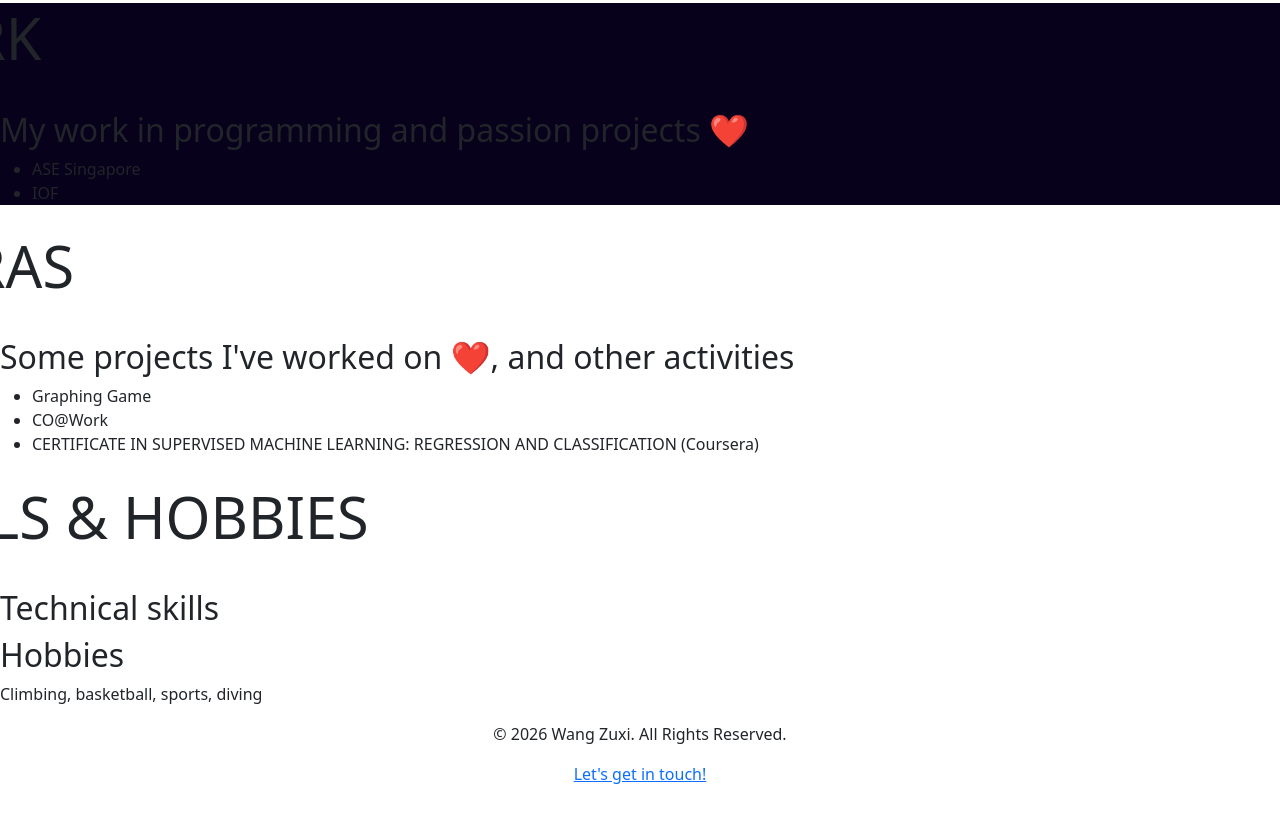
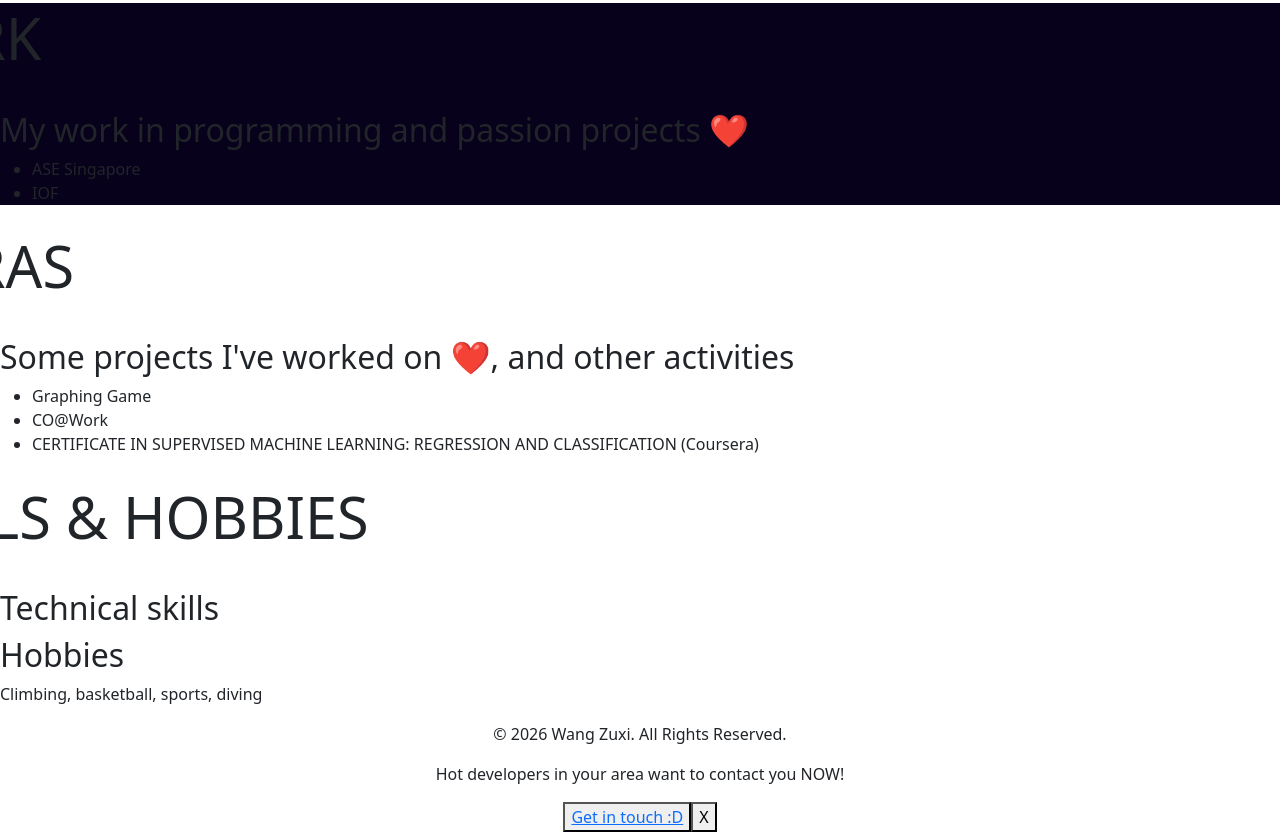
Before and after one commit to www-angZuxi/portfolio, a website: page index.html in a window 1280 px wide. Shown: the part 1279-2111 px from the top of the page. Before the commit the page ends 2065 px from the top, so only its background shows below. Drawn offline with nearby package versions, Linux system fonts and the light colour scheme; some packages are replaced by stand-ins of ours; a script that the page names is missing; a web font is replaced by a local one.

Commit message:
style: updated "Get in touch" section

```diff
--- a/index.html
+++ b/index.html
@@ -122,7 +122,8 @@
 
 <footer class="text-center">
     <p class="mb-3">© 2026 Wang Zuxi. All Rights Reserved.</p>
-    <a href="mailto:juiceboy327@gmail.com">Let's get in touch!</a>
+    <p>Hot developers in your area want to contact you NOW!</p>
+    <button><a href="mailto:juiceboy327@gmail.com">Get in touch :D</a></button><button>X</button>
 </footer>
 
 
```
